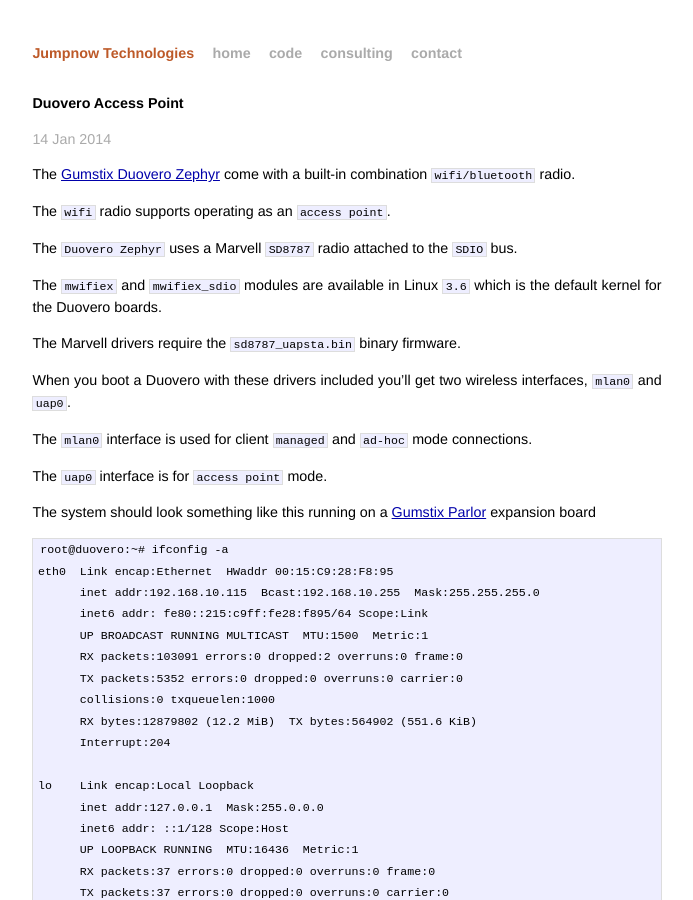
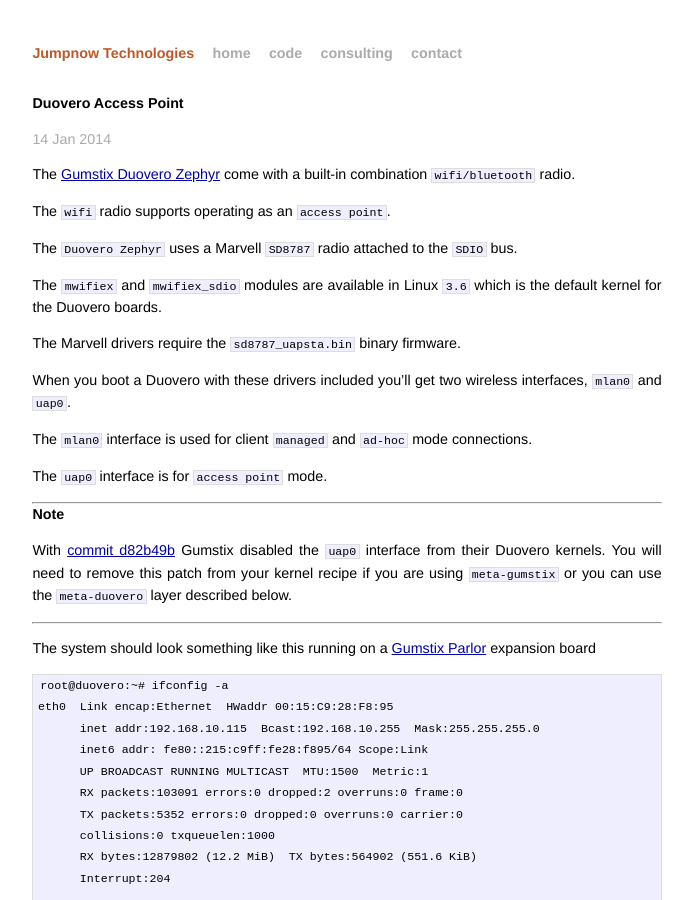
Before and after one commit to jumpnow/jumpnowtek-site, a Jekyll site: the page built from _posts/2014-01-14-Duovero-Access-Point.md, in a window 1280 px wide and 900 px high. Shown: the whole window, without its empty margins (293-986 px from the left). Built offline with Jekyll 4.4.1, drawn with Linux system fonts in a browser that asks for light colours; Markdown is read by kramdown in place of the engine named in the settings.

Commit message:
Update duovero AP post regarding gumstix disabling uap

```diff
--- a/_posts/2014-01-14-Duovero-Access-Point.md
+++ b/_posts/2014-01-14-Duovero-Access-Point.md
@@ -25,6 +25,15 @@
 
 The `uap0` interface is for `access point` mode.
 
+---
+#### Note
+
+With [commit d82b49b][gumstix-disable-uap-patch] Gumstix disabled the `uap0`
+interface from their Duovero kernels. You will need to remove this patch from
+your kernel recipe if you are using `meta-gumstix` or you can use the
+`meta-duovero` layer described below.
+
+---
 
 The system should look something like this running on a
 [Gumstix Parlor][gumstix-parlor] expansion board
@@ -261,6 +270,7 @@
 to get a project started.
 
 [gumstix-duovero]: https://store.gumstix.com/index.php/products/355/
+[gumstix-disable-uap-patch]: https://github.com/gumstix/meta-gumstix/commit/d82b49bfbbd4e35271ab928f1217636f86725d95
 [gumstix-parlor]: https://store.gumstix.com/index.php/products/287/
 [hostapd]: http://wireless.kernel.org/en/users/Documentation/hostapd
 [yocto-duovero]: http://www.jumpnowtek.com/gumstix/duovero/Duovero-Systems-with-Yocto.html
```
